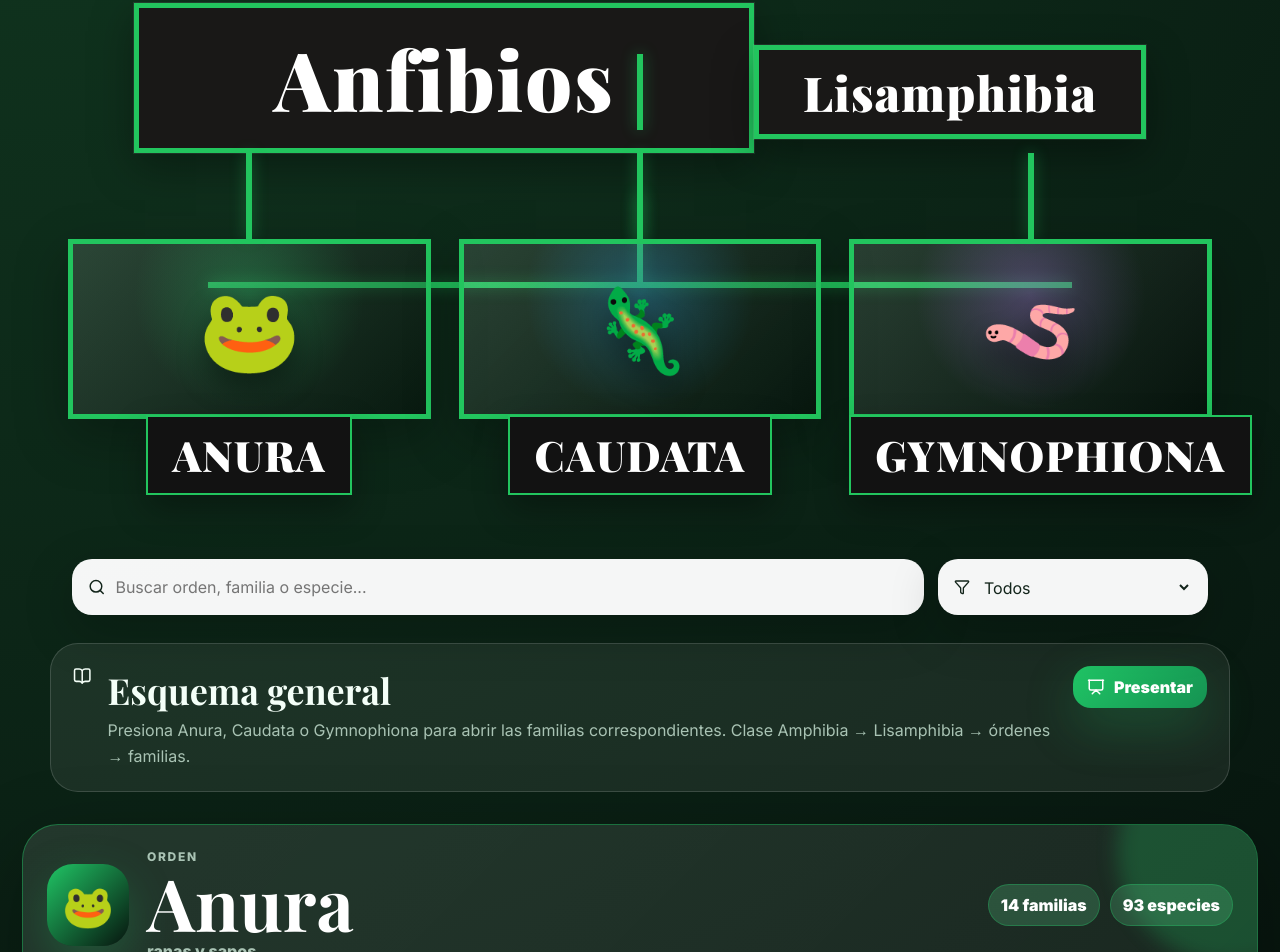
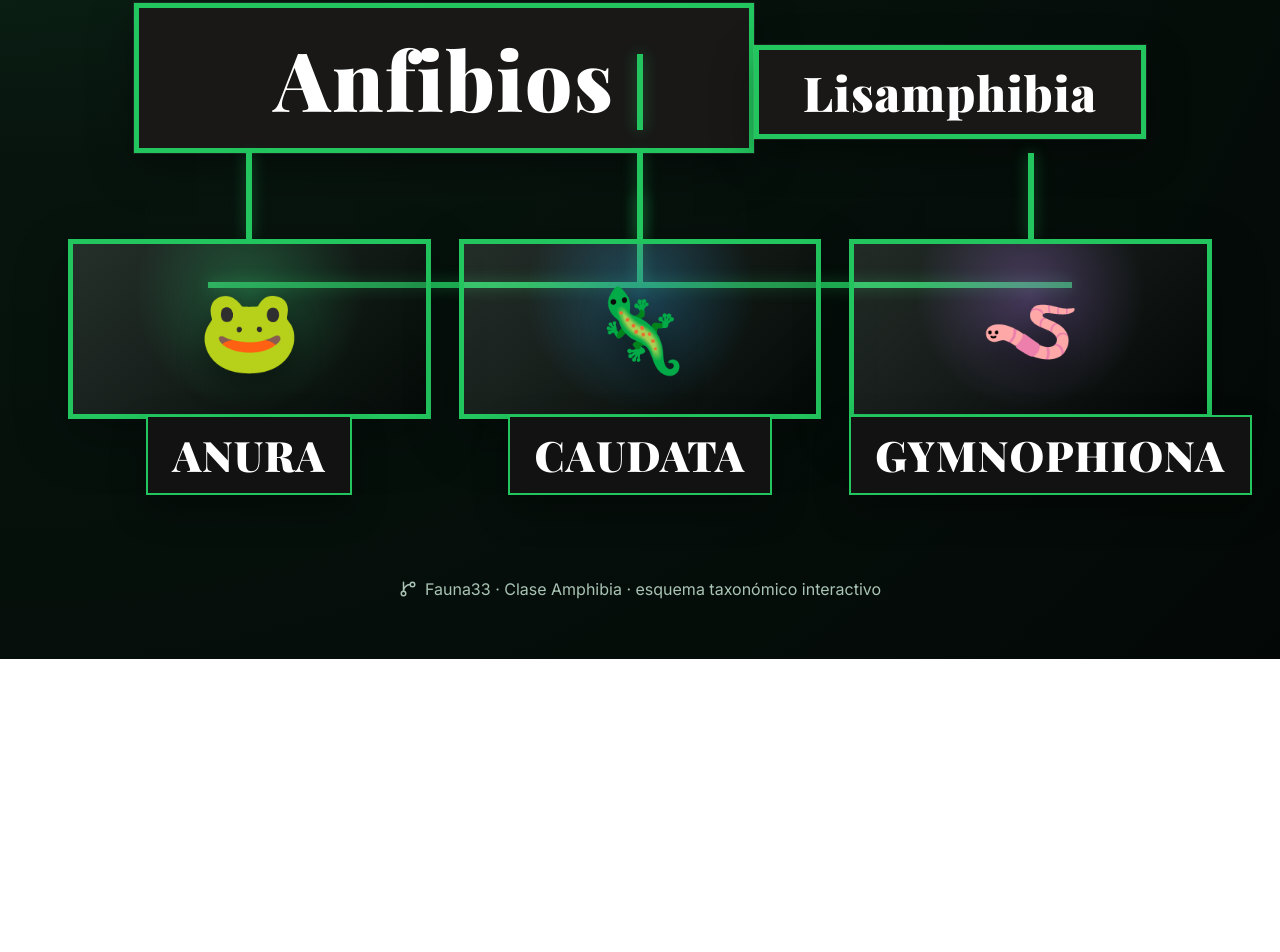
Before and after one commit to verdesotostiven4-commits/Fauna33, a React (Vite) app: page / in a window 1280 px wide. Shown: the part 495-1447 px from the top of the page. After the commit the page ends 1154 px from the top, so only its background shows below. Built offline with nearby package versions, Linux system fonts and the light colour scheme.

Commit message:
Hacer esquema inicial cerrado por orden

```diff
--- a/src/App.jsx
+++ b/src/App.jsx
@@ -26,81 +26,34 @@ const orders = [
       { name:'Telmatobiidae', common:'kaylas, urcos, ranas acuáticas', traits:['Kaylas, urcos y ranas acuáticas','Familia asociada a ambientes andinos','Endémicas de la cordillera andina en Sudamérica','Ranas acuáticas andinas','Incluye especies del género Telmatobius','Representadas por ucos de Loja, de manchas naranjas y de Vellard'], species:[sp('Telmatobius cirrhacelis','uco de Loja'),sp('Telmatobius niger','uco de manchas naranjas'),sp('Telmatobius vellardi','uco de Vellard')] }
     ]
   },
-  {
-    name: 'Caudata', common: 'salamandras', icon: '🦎', color: '#22a6f2',
-    summary: 'Orden de salamandras. Presentan cabeza y cuello diferenciados, tronco largo y cilíndrico, cola larga y patas delanteras y traseras de tamaño similar.',
-    traits: ['Cabeza y cuello diferenciados', 'Tronco largo y cilíndrico', 'Larga cola', 'Patas delanteras y traseras de igual tamaño'],
-    families: [
-      { name:'Plethodontidae', common:'salamandras', traits:['Única familia presente en Sudamérica','Cuerpo alargado','Cola larga','Dos pares de patas de tamaño parecido','Carecen de pulmones','Respiran por la piel y por epitelios de la cavidad bucofaríngea','Piel lisa, flexible, sin escamas y generalmente húmeda','Producen secreciones venenosas en la piel','Todas son carnívoras','Fecundación interna'], species:[sp('Bolitoglossa altamazonica','salamandra amazónica'),sp('Bolitoglossa biseriata','salamandra de dos bandas'),sp('Bolitoglossa chica','salamandra chica'),sp('Bolitoglossa equatoriana','salamandra ecuatoriana'),sp('Bolitoglossa medemi','salamandra de Medem'),sp('Bolitoglossa palmata','salamandra palmeada'),sp('Bolitoglossa peruviana','salamandra peruana'),sp('Bolitoglossa sima','salamandra del noroccidente'),sp('Oedipina complex','salamandra de Gamboa')] }
-    ]
-  },
-  {
-    name: 'Gymnophiona', common: 'cecilias', icon: '🪱', color: '#b977ff',
-    summary: 'Orden de anfibios sin patas. Tienen cuerpo largo, casi sin cola, ojos reducidos por su vida subterránea y son difíciles de observar porque rara vez salen de sus madrigueras.',
-    traits: ['Anfibios sin patas', 'Cuerpo largo y casi sin cola', 'Ojos reducidos por forma de vida subterránea', 'Excavadoras', 'Difíciles de observar'],
-    families: [
-      { name:'Caeciliidae', common:'culebras ciegas', traits:['Culebras ciegas','Habitan debajo de la tierra en galerías de hasta 1 m de profundidad','Viven entre desechos vegetales, árboles caídos y agua','Miden de 30 cm a 1 m de largo','Hábitos nocturnos','No presentan anillos terciarios','No poseen cola con vértebras','Boca subterminal','Ojos pueden no ser visibles externamente y estar cubiertos por hueso','Cráneo macizo con número reducido de huesos como adaptación a la vida subterránea'], species:[sp('Caecilia abitaguae','cecilia de Abitagua'),sp('Caecilia albiventris','cecilia de vientre blanco'),sp('Caecilia attenuata','cecilia de Santa Rosa'),sp('Caecilia bokermanni','cecilia de Bokermann'),sp('Caecilia crassisquama','cecilia de Normandía'),sp('Caecilia disossea','cecilia del río Santiago'),sp('Caecilia dunni','cecilia de Dunn'),sp('Caecilia guntheri','cecilia de Gunther'),sp('Caecilia leucocephala','cecilia de cabeza blanca'),sp('Caecilia nigricans','cecilia del río Lita'),sp('Caecilia orientalis','cecilia oriental'),sp('Caecilia pachynema','cecilia de Intac'),sp('Caecilia subterminalis','cecilia de Taylor'),sp('Caecilia tentaculata','cecilia Yamba'),sp('Caecilia tenuissima','cecilia de Guayaquil'),sp('Oscaecilia bassleri','cecilia del río Pastaza'),sp('Oscaecilia equatorialis','cecilia de Ecuador')] },
-      { name:'Rhinatrematidae', common:'cecilias anilladas', traits:['Cecilias fuertemente anilladas','Cuerpo dividido en ranuras secundarias y terciarias','Cuerpo termina en una cola corta pero verdadera','Ojos visibles externamente','Oído medio con columnuela','Aspecto alargado típico de cecilias'], species:[sp('Epicrionops bicolor','cecilia bicolor'),sp('Epicrionops petersi','cecilia de Peters')] },
-      { name:'Siphonopidae', common:'cecilias de bosques húmedos', traits:['Se distribuyen por Sudamérica','Habitan bosques húmedos tropicales o subtropicales','También se registran en plantaciones','Pueden encontrarse en jardines rurales','Aparecen en zonas previamente boscosas ahora degradadas','Asociadas a bosque húmedo tropical amazónico'], species:[sp('Microcaecilia albiceps','microcecilia de cabeza blanca'),sp('Siphonops annulatus','cecilia de anillos')] },
-      { name:'Typhlonectidae', common:'cecilias acuáticas amazónicas', traits:['Cecilias acuáticas amazónicas','Asociadas a bosque húmedo tropical amazónico','Una especie es endémica de la vertiente amazónica de los Andes en Ecuador','Se registra sobre 1.000 m de altitud en la provincia de Napo','Incluye especies de Chthonerpeton y Potomotyphlus'], species:[sp('Chthonerpeton onorei','cecilia de El Reventador'),sp('Potomotyphlus kaupii','cecilia de Kaupi')] }
-    ]
-  }
-].map(order => ({
-  ...order,
-  families: [...order.families].sort((a,b)=>a.name.localeCompare(b.name)).map(f => ({ ...f, species: [...f.species].sort((a,b)=>a.scientific.localeCompare(b.scientific)) })),
-})).map(order => ({ ...order, familyCount: order.families.length, speciesCount: order.families.reduce((n,f)=>n+f.species.length,0)}));
+  { name: 'Caudata', common: 'salamandras', icon: '🦎', color: '#22a6f2', summary: 'Orden de salamandras. Presentan cabeza y cuello diferenciados, tronco largo y cilíndrico, cola larga y patas delanteras y traseras de tamaño similar.', traits: ['Cabeza y cuello diferenciados', 'Tronco largo y cilíndrico', 'Larga cola', 'Patas delanteras y traseras de igual tamaño'], families: [{ name:'Plethodontidae', common:'salamandras', traits:['Única familia presente en Sudamérica','Cuerpo alargado','Cola larga','Dos pares de patas de tamaño parecido','Carecen de pulmones','Respiran por la piel y por epitelios de la cavidad bucofaríngea','Piel lisa, flexible, sin escamas y generalmente húmeda','Producen secreciones venenosas en la piel','Todas son carnívoras','Fecundación interna'], species:[sp('Bolitoglossa altamazonica','salamandra amazónica'),sp('Bolitoglossa biseriata','salamandra de dos bandas'),sp('Bolitoglossa chica','salamandra chica'),sp('Bolitoglossa equatoriana','salamandra ecuatoriana'),sp('Bolitoglossa medemi','salamandra de Medem'),sp('Bolitoglossa palmata','salamandra palmeada'),sp('Bolitoglossa peruviana','salamandra peruana'),sp('Bolitoglossa sima','salamandra del noroccidente'),sp('Oedipina complex','salamandra de Gamboa')] }] },
+  { name: 'Gymnophiona', common: 'cecilias', icon: '🪱', color: '#b977ff', summary: 'Orden de anfibios sin patas. Tienen cuerpo largo, casi sin cola, ojos reducidos por su vida subterránea y son difíciles de observar porque rara vez salen de sus madrigueras.', traits: ['Anfibios sin patas', 'Cuerpo largo y casi sin cola', 'Ojos reducidos por forma de vida subterránea', 'Excavadoras', 'Difíciles de observar'], families: [
+    { name:'Caeciliidae', common:'culebras ciegas', traits:['Culebras ciegas','Habitan debajo de la tierra en galerías de hasta 1 m de profundidad','Viven entre desechos vegetales, árboles caídos y agua','Miden de 30 cm a 1 m de largo','Hábitos nocturnos','No presentan anillos terciarios','No poseen cola con vértebras','Boca subterminal','Ojos pueden no ser visibles externamente y estar cubiertos por hueso','Cráneo macizo con número reducido de huesos como adaptación a la vida subterránea'], species:[sp('Caecilia abitaguae','cecilia de Abitagua'),sp('Caecilia albiventris','cecilia de vientre blanco'),sp('Caecilia attenuata','cecilia de Santa Rosa'),sp('Caecilia bokermanni','cecilia de Bokermann'),sp('Caecilia crassisquama','cecilia de Normandía'),sp('Caecilia disossea','cecilia del río Santiago'),sp('Caecilia dunni','cecilia de Dunn'),sp('Caecilia guntheri','cecilia de Gunther'),sp('Caecilia leucocephala','cecilia de cabeza blanca'),sp('Caecilia nigricans','cecilia del río Lita'),sp('Caecilia orientalis','cecilia oriental'),sp('Caecilia pachynema','cecilia de Intac'),sp('Caecilia subterminalis','cecilia de Taylor'),sp('Caecilia tentaculata','cecilia Yamba'),sp('Caecilia tenuissima','cecilia de Guayaquil'),sp('Oscaecilia bassleri','cecilia del río Pastaza'),sp('Oscaecilia equatorialis','cecilia de Ecuador')] },
+    { name:'Rhinatrematidae', common:'cecilias anilladas', traits:['Cecilias fuertemente anilladas','Cuerpo dividido en ranuras secundarias y terciarias','Cuerpo termina en una cola corta pero verdadera','Ojos visibles externamente','Oído medio con columnuela','Aspecto alargado típico de cecilias'], species:[sp('Epicrionops bicolor','cecilia bicolor'),sp('Epicrionops petersi','cecilia de Peters')] },
+    { name:'Siphonopidae', common:'cecilias de bosques húmedos', traits:['Se distribuyen por Sudamérica','Habitan bosques húmedos tropicales o subtropicales','También se registran en plantaciones','Pueden encontrarse en jardines rurales','Aparecen en zonas previamente boscosas ahora degradadas','Asociadas a bosque húmedo tropical amazónico'], species:[sp('Microcaecilia albiceps','microcecilia de cabeza blanca'),sp('Siphonops annulatus','cecilia de anillos')] },
+    { name:'Typhlonectidae', common:'cecilias acuáticas amazónicas', traits:['Cecilias acuáticas amazónicas','Asociadas a bosque húmedo tropical amazónico','Una especie es endémica de la vertiente amazónica de los Andes en Ecuador','Se registra sobre 1.000 m de altitud en la provincia de Napo','Incluye especies de Chthonerpeton y Potomotyphlus'], species:[sp('Chthonerpeton onorei','cecilia de El Reventador'),sp('Potomotyphlus kaupii','cecilia de Kaupi')] }
+  ] }
+].map(order => ({ ...order, families: [...order.families].sort((a,b)=>a.name.localeCompare(b.name)).map(f => ({ ...f, species: [...f.species].sort((a,b)=>a.scientific.localeCompare(b.scientific)) })) })).map(order => ({ ...order, familyCount: order.families.length, speciesCount: order.families.reduce((n,f)=>n+f.species.length,0)}));
 
 function SpeciesName({ item }) { return <span className="speciesText"><em className="scientific">{item.scientific}</em>{item.common && <span className="commonName"> — {item.common}</span>}</span>; }
-
-function OrderScheme({ orders, active, onSelect }) {
-  return <section className="scheme" aria-label="Esquema de clasificación">
-    <div className="schemeBox schemeTop">Anfibios</div>
-    <div className="schemeLine vertical topLine" />
-    <div className="schemeBox schemeMid">Lisamphibia</div>
-    <div className="schemeLine vertical midLine" />
-    <div className="schemeLine horizontal branchLine" />
-    <div className="schemeOrders">
-      {orders.map(order => <button key={order.name} className={active === order.name ? 'schemeOrder active' : 'schemeOrder'} style={{'--c': order.color}} onClick={() => onSelect(order.name)}>
-        <div className="schemePhoto"><span>{order.icon}</span></div>
-        <div className="schemeLabel">{order.name.toUpperCase()}</div>
-      </button>)}
-    </div>
-  </section>;
-}
-
-function Modal({ family, order, onClose }) {
-  return <AnimatePresence>{family && <motion.div className="modalBackdrop" initial={{opacity:0}} animate={{opacity:1}} exit={{opacity:0}} onClick={onClose}>
-    <motion.article className="modal" style={{'--c': order.color}} initial={{opacity:0,y:28,scale:.96}} animate={{opacity:1,y:0,scale:1}} exit={{opacity:0,y:28,scale:.96}} onClick={e=>e.stopPropagation()}>
-      <button className="close" onClick={onClose}><X size={20}/></button>
-      <div className="modalHead"><div className="bigIcon">{order.icon}</div><div><p className="eyebrow">Orden {order.name} · Familia</p><h2>{family.name}</h2><p className="common">{family.common}</p></div></div>
-      <div className="infoGrid familyOnly"><section className="wide"><h3>Características de la familia</h3>{family.traits.map(t=><p key={t}>• {t}</p>)}</section><section className="wide"><h3>Especies representativas</h3>{family.species.length ? <div className="speciesGrid">{family.species.map(s=><div className="species" key={s.scientific}><SpeciesName item={s}/></div>)}</div> : <p>No se detallan especies científicas para esta familia.</p>}</section></div>
-    </motion.article>
-  </motion.div>}</AnimatePresence>
-}
-
-function FamilyCard({ family, order, index, onOpen }) {
-  return <motion.button className="familyCard" style={{'--c': order.color}} initial={{opacity:0,y:16}} animate={{opacity:1,y:0}} transition={{delay:index*.025}} onClick={()=>onOpen(family, order)}>
-    <div className="cardTop"><span>{String(index+1).padStart(2,'0')}</span><b>{family.name}</b></div><p className="common">{family.common}</p><p className="traitPreview">{family.traits.slice(0,2).join('. ')}.</p><div className="miniSpecies">{family.species.slice(0,3).map(s=><SpeciesName key={s.scientific} item={s}/>)}{family.species.length>3 && <span>+{family.species.length-3} más</span>}</div><div className="openLine">Ver ficha <ChevronRight size={16}/></div>
-  </motion.button>
-}
+function OrderScheme({ orders, active, onSelect }) { return <section className="scheme"><div className="schemeBox schemeTop">Anfibios</div><div className="schemeLine vertical topLine"/><div className="schemeBox schemeMid">Lisamphibia</div><div className="schemeLine vertical midLine"/><div className="schemeLine horizontal branchLine"/><div className="schemeOrders">{orders.map(order => <button key={order.name} className={active === order.name ? 'schemeOrder active' : 'schemeOrder'} style={{'--c': order.color}} onClick={() => onSelect(order.name)}><div className="schemeStem"/><div className="schemePhoto"><span>{order.icon}</span></div><div className="schemeLabel">{order.name.toUpperCase()}</div></button>)}</div></section>; }
+function Modal({ family, order, onClose }) { return <AnimatePresence>{family && <motion.div className="modalBackdrop" initial={{opacity:0}} animate={{opacity:1}} exit={{opacity:0}} onClick={onClose}><motion.article className="modal" style={{'--c': order.color}} initial={{opacity:0,y:28,scale:.96}} animate={{opacity:1,y:0,scale:1}} exit={{opacity:0,y:28,scale:.96}} onClick={e=>e.stopPropagation()}><button className="close" onClick={onClose}><X size={20}/></button><div className="modalHead"><div className="bigIcon">{order.icon}</div><div><p className="eyebrow">Orden {order.name} · Familia</p><h2>{family.name}</h2><p className="common">{family.common}</p></div></div><div className="infoGrid familyOnly"><section className="wide"><h3>Características de la familia</h3>{family.traits.map(t=><p key={t}>• {t}</p>)}</section><section className="wide"><h3>Especies representativas</h3>{family.species.length ? <div className="speciesGrid">{family.species.map(s=><div className="species" key={s.scientific}><SpeciesName item={s}/></div>)}</div> : <p>No se detallan especies científicas para esta familia.</p>}</section></div></motion.article></motion.div>}</AnimatePresence>; }
+function FamilyCard({ family, order, index, onOpen }) { return <motion.button className="familyCard" style={{'--c': order.color}} initial={{opacity:0,y:16}} animate={{opacity:1,y:0}} transition={{delay:index*.025}} onClick={()=>onOpen(family, order)}><div className="cardTop"><span>{String(index+1).padStart(2,'0')}</span><b>{family.name}</b></div><p className="common">{family.common}</p><p className="traitPreview">{family.traits.slice(0,2).join('. ')}.</p><div className="miniSpecies">{family.species.slice(0,3).map(s=><SpeciesName key={s.scientific} item={s}/>)}{family.species.length>3 && <span>+{family.species.length-3} más</span>}</div><div className="openLine">Ver ficha <ChevronRight size={16}/></div></motion.button>; }
 
 export default function App() {
-  const [active, setActive] = useState('Todos');
+  const [active, setActive] = useState('');
   const [query, setQuery] = useState('');
   const [selected, setSelected] = useState(null);
   const [selectedOrder, setSelectedOrder] = useState(null);
   const [presentation, setPresentation] = useState(false);
-  const filteredOrders = useMemo(() => orders.filter(o => active === 'Todos' || o.name === active).map(o => ({...o, families: o.families.filter(f => `${o.name} ${f.name} ${f.common} ${f.traits.join(' ')} ${f.species.map(s=>`${s.scientific} ${s.common}`).join(' ')}`.toLowerCase().includes(query.toLowerCase()))})).filter(o => o.families.length), [active, query]);
+  const filteredOrders = useMemo(() => !active ? [] : orders.filter(o => o.name === active).map(o => ({...o, families: o.families.filter(f => `${o.name} ${f.name} ${f.common} ${f.traits.join(' ')} ${f.species.map(s=>`${s.scientific} ${s.common}`).join(' ')}`.toLowerCase().includes(query.toLowerCase()))})).filter(o => o.families.length), [active, query]);
   const openModal = (family, order) => { setSelected(family); setSelectedOrder(order); };
-  const selectOrder = (name) => { setActive(name); setQuery(''); setTimeout(() => document.getElementById(`orden-${name}`)?.scrollIntoView({ behavior: 'smooth', block: 'start' }), 80); };
-
+  const selectOrder = (name) => { setActive(prev => prev === name ? '' : name); setQuery(''); setTimeout(() => document.getElementById('familias')?.scrollIntoView({ behavior: 'smooth', block: 'start' }), 90); };
   return <main className={presentation ? 'app presentation' : 'app'}>
     <section className="hero coverOnly"><div className="heroOrb one"/><div className="heroOrb two"/><h1>Clasificación Amphibia</h1></section>
     <OrderScheme orders={orders} active={active} onSelect={selectOrder} />
-    <section className="controls"><label><Search size={18}/><input value={query} onChange={e=>setQuery(e.target.value)} placeholder="Buscar orden, familia o especie..."/></label><label><Filter size={18}/><select value={active} onChange={e=>setActive(e.target.value)}><option>Todos</option>{orders.map(o=><option key={o.name}>{o.name}</option>)}</select></label></section>
-    <section className="treeIntro"><BookOpen size={20}/><div><h2>Esquema general</h2><p>Presiona Anura, Caudata o Gymnophiona para abrir las familias correspondientes. Clase Amphibia → Lisamphibia → órdenes → familias.</p></div><button className="presentationBtn small" onClick={()=>setPresentation(!presentation)}><Presentation size={18}/>{presentation ? 'Salir' : 'Presentar'}</button></section>
-    <section className="orders">{filteredOrders.map(order => <section id={`orden-${order.name}`} className="orderBlock" key={order.name} style={{'--c':order.color}}><div className="orderHeader"><div className="orderIcon">{order.icon}</div><div><p className="eyebrow">Orden</p><h2>{order.name}</h2><p>{order.common}</p></div><div className="orderNumbers"><span>{order.families.length} familias</span><span>{order.speciesCount} especies</span></div></div><p className="orderSummary">{order.summary}</p><div className="orderTraits">{order.traits.map(t=><span key={t}>{t}</span>)}</div><div className="cardsGrid">{order.families.map((family,i)=><FamilyCard key={family.name} family={family} order={order} index={i} onOpen={openModal}/>)}</div></section>)}</section>
+    {active && <><section className="controls"><label><Search size={18}/><input value={query} onChange={e=>setQuery(e.target.value)} placeholder="Buscar familia o especie..."/></label><label><Filter size={18}/><select value={active} onChange={e=>setActive(e.target.value)}>{orders.map(o=><option key={o.name}>{o.name}</option>)}</select></label></section><section className="treeIntro"><BookOpen size={20}/><div><h2>Familias de {active}</h2><p>Presiona otra orden del esquema para cambiar, o vuelve a presionar {active} para cerrar esta sección.</p></div><button className="presentationBtn small" onClick={()=>setPresentation(!presentation)}><Presentation size={18}/>{presentation ? 'Salir' : 'Presentar'}</button></section><section id="familias" className="orders">{filteredOrders.map(order => <section id={`orden-${order.name}`} className="orderBlock" key={order.name} style={{'--c':order.color}}><div className="orderHeader"><div className="orderIcon">{order.icon}</div><div><p className="eyebrow">Orden</p><h2>{order.name}</h2><p>{order.common}</p></div><div className="orderNumbers"><span>{order.families.length} familias</span><span>{order.speciesCount} especies</span></div></div><p className="orderSummary">{order.summary}</p><div className="orderTraits">{order.traits.map(t=><span key={t}>{t}</span>)}</div><div className="cardsGrid">{order.families.map((family,i)=><FamilyCard key={family.name} family={family} order={order} index={i} onOpen={openModal}/>)}</div></section>)}</section></>}
     <footer><GitBranch size={18}/> Fauna33 · Clase Amphibia · esquema taxonómico interactivo</footer>
     <Modal family={selected} order={selectedOrder || orders[0]} onClose={()=>setSelected(null)}/>
-  </main>
+  </main>;
 }
```
